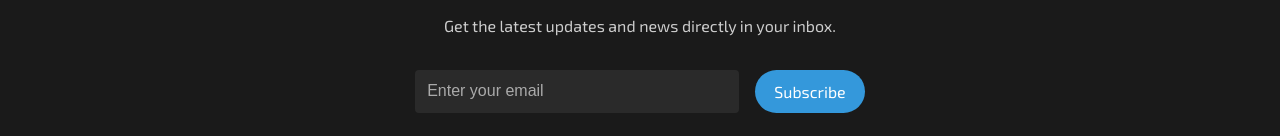
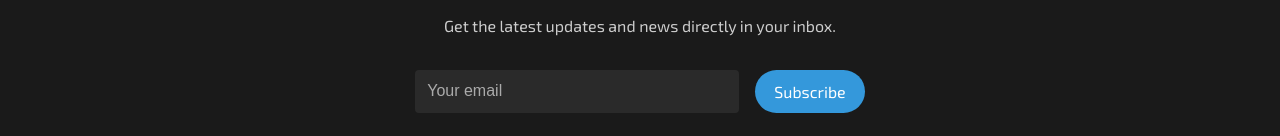
Before and after one commit to eeturonkko/watchlist, a React (Vite) app in the folder frontend/: page /newslettertest in a window 1280 px wide. Shown: the part 816-952 px from the top of the page. Built offline with nearby package versions, Linux system fonts and the light colour scheme; no server answers.

Commit message:
Refactor newsletter subscription API endpoint and improve user feedback

```diff
--- a/frontend/src/components/ui/Footer.jsx
+++ b/frontend/src/components/ui/Footer.jsx
@@ -13,11 +13,12 @@ export default function Footer() {
 
     try {
       setLoading(true);
-      await axios.post("http://localhost:3000/newsletter", { email });
-      console.log("Subscribed successfully:", email);
+      await axios.post("/api/watchlist/newsletter", { email });
+      alert("Subscribed!");
       setEmail("");
     } catch (error) {
       console.error("Subscription failed:", error);
+      alert("Subscription failed. Please try again.");
     } finally {
       setLoading(false);
     }
@@ -32,7 +33,7 @@ export default function Footer() {
       <form onSubmit={handleSubscribe} className="newsletter-form">
         <input
           type="email"
-          placeholder="Enter your email"
+          placeholder="Your email"
           value={email}
           onChange={(e) => setEmail(e.target.value)}
           required
```
